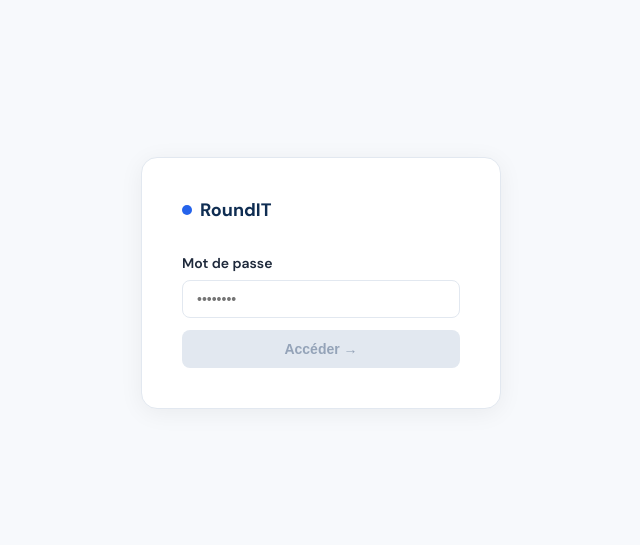
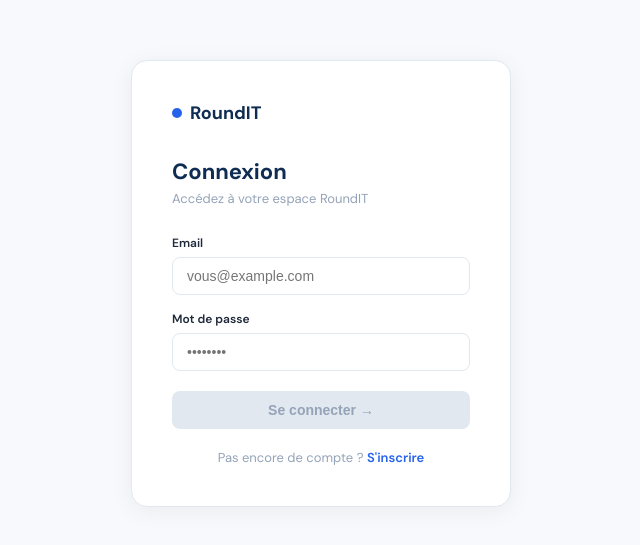
Before and after one commit to MaximeTPK/Round_It, a Next.js app: page /login in a window 1280 px wide. Shown: the part 117-662 px from the top of the page, without its empty margins (319-959 px from the left). Built offline with nearby package versions, Linux system fonts and the light colour scheme; no server answers.

Commit message:
Update login.js

```diff
--- a/pages/login.js
+++ b/pages/login.js
@@ -1,55 +1,64 @@
 import { useState } from 'react'
 import Head from 'next/head'
+import { supabaseClient } from '../lib/supabase'
 
 export default function Login() {
+  const [email, setEmail] = useState('')
   const [password, setPassword] = useState('')
-  const [error, setError] = useState(false)
+  const [error, setError] = useState(null)
   const [loading, setLoading] = useState(false)
 
-  const handleSubmit = async () => {
-    setLoading(true); setError(false)
-    const res = await fetch('/api/login', {
-      method: 'POST',
-      headers: { 'Content-Type': 'application/json' },
-      body: JSON.stringify({ password }),
-    })
-    if (res.ok) {
-      window.location.href = '/'
-    } else {
-      setError(true)
-      setLoading(false)
-    }
+  const handleLogin = async () => {
+    setLoading(true); setError(null)
+    const { error } = await supabaseClient.auth.signInWithPassword({ email, password })
+    if (error) { setError(error.message); setLoading(false) }
+    else window.location.href = '/'
   }
 
   return (
     <>
       <Head>
-        <title>RoundIT — Login</title>
+        <title>RoundIT — Connexion</title>
         <link href="https://fonts.googleapis.com/css2?family=DM+Sans:wght@400;500;600;700&display=swap" rel="stylesheet"/>
       </Head>
       <style>{`
         *{box-sizing:border-box;margin:0;padding:0}
         body{font-family:'DM Sans',sans-serif;background:#F7F9FC;display:flex;align-items:center;justify-content:center;height:100vh}
       `}</style>
-      <div style={{background:'#fff',border:'1px solid #E2E8F0',borderRadius:16,padding:40,width:360,boxShadow:'0 4px 24px rgba(0,0,0,0.06)'}}>
+      <div style={{background:'#fff',border:'1px solid #E2E8F0',borderRadius:16,padding:40,width:380,boxShadow:'0 4px 24px rgba(0,0,0,0.06)'}}>
         <div style={{display:'flex',alignItems:'center',gap:8,marginBottom:32}}>
           <div style={{width:10,height:10,background:'#2563EB',borderRadius:'50%'}}/>
           <span style={{fontSize:18,fontWeight:700,color:'#0F2D52'}}>RoundIT</span>
         </div>
-        <div style={{fontSize:14,fontWeight:600,color:'#1E293B',marginBottom:8}}>Mot de passe</div>
-        <input
-          type="password"
-          value={password}
-          onChange={e => setPassword(e.target.value)}
-          onKeyDown={e => e.key === 'Enter' && handleSubmit()}
-          placeholder="••••••••"
-          style={{width:'100%',padding:'10px 14px',border:'1px solid '+(error?'#DC2626':'#E2E8F0'),borderRadius:8,fontSize:14,outline:'none',marginBottom:8}}
-        />
-        {error && <div style={{fontSize:12,color:'#DC2626',marginBottom:8}}>Mot de passe incorrect</div>}
-        <button onClick={handleSubmit} disabled={loading || !password}
-          style={{width:'100%',padding:'11px',background:loading||!password?'#E2E8F0':'#0F2D52',color:loading||!password?'#94A3B8':'#fff',border:'none',borderRadius:8,fontSize:14,fontWeight:600,cursor:'pointer',marginTop:4}}>
-          {loading ? 'Connexion...' : 'Accéder →'}
+        <div style={{fontSize:22,fontWeight:700,color:'#0F2D52',marginBottom:4}}>Connexion</div>
+        <div style={{fontSize:13,color:'#94A3B8',marginBottom:28}}>Accédez à votre espace RoundIT</div>
+
+        <div style={{marginBottom:16}}>
+          <label style={{fontSize:12,fontWeight:600,color:'#1E293B',display:'block',marginBottom:6}}>Email</label>
+          <input type="email" value={email} onChange={e => setEmail(e.target.value)}
+            placeholder="vous@example.com"
+            style={{width:'100%',padding:'10px 14px',border:'1px solid #E2E8F0',borderRadius:8,fontSize:14,outline:'none'}}/>
+        </div>
+
+        <div style={{marginBottom:8}}>
+          <label style={{fontSize:12,fontWeight:600,color:'#1E293B',display:'block',marginBottom:6}}>Mot de passe</label>
+          <input type="password" value={password} onChange={e => setPassword(e.target.value)}
+            onKeyDown={e => e.key === 'Enter' && handleLogin()}
+            placeholder="••••••••"
+            style={{width:'100%',padding:'10px 14px',border:'1px solid '+(error?'#DC2626':'#E2E8F0'),borderRadius:8,fontSize:14,outline:'none'}}/>
+        </div>
+
+        {error && <div style={{fontSize:12,color:'#DC2626',marginBottom:12}}>⚠️ {error}</div>}
+
+        <button onClick={handleLogin} disabled={loading || !email || !password}
+          style={{width:'100%',padding:'11px',background:loading||!email||!password?'#E2E8F0':'#0F2D52',color:loading||!email||!password?'#94A3B8':'#fff',border:'none',borderRadius:8,fontSize:14,fontWeight:600,cursor:'pointer',marginTop:12}}>
+          {loading ? 'Connexion...' : 'Se connecter →'}
         </button>
+
+        <div style={{textAlign:'center',marginTop:20,fontSize:13,color:'#94A3B8'}}>
+          Pas encore de compte ?{' '}
+          <a href="/register" style={{color:'#2563EB',fontWeight:600,textDecoration:'none'}}>S'inscrire</a>
+        </div>
       </div>
     </>
   )
```
